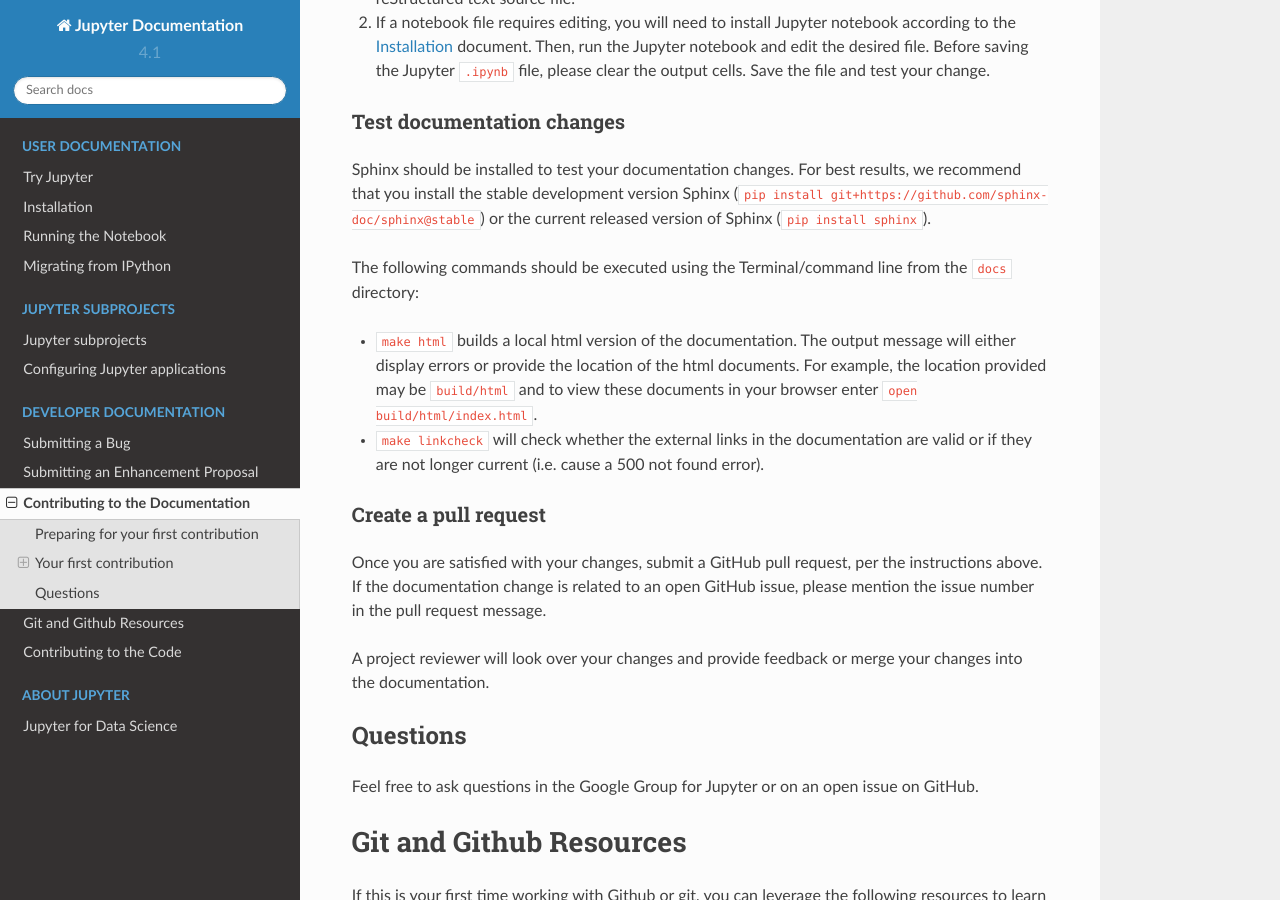
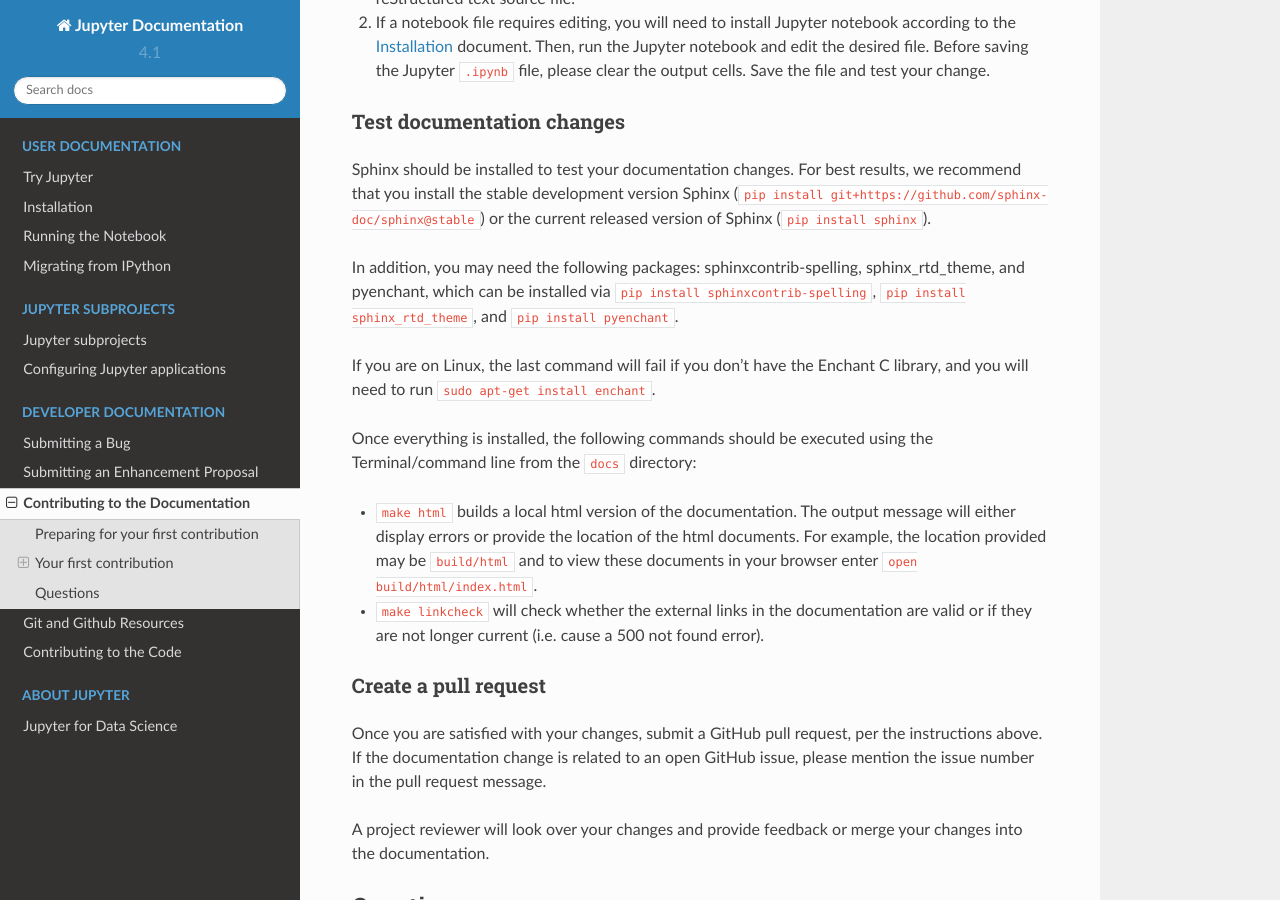
Before and after one commit to jupyter/jupyter, a Sphinx documentation site: the page built from docs/source/contrib_guide_docs.rst, in a window 1280 px wide and 900 px high, scrolled down 796 px. Built offline with Sphinx 7.4.7 and the Read the Docs theme 2.0.0, drawn with Linux system fonts in a browser that asks for light colours; pages that are not in the unit, such as notebooks, are missing from menus.

Commit message:
Added in text about additional requirements for testing docs

```diff
--- a/docs/source/contrib_guide_docs.rst
+++ b/docs/source/contrib_guide_docs.rst
@@ -46,7 +46,11 @@
 (``pip install git+https://github.com/sphinx-doc/sphinx@stable``) or the
 current released version of Sphinx (``pip install sphinx``).
 
-The following commands should be executed using the Terminal/command line from
+In addition, you may need the following packages: sphinxcontrib-spelling, sphinx_rtd_theme, and pyenchant, which can be installed via ``pip install sphinxcontrib-spelling``, ``pip install sphinx_rtd_theme``, and ``pip install pyenchant``.
+
+If you are on Linux, the last command will fail if you don't have the Enchant C library, and you will need to run ``sudo apt-get install enchant``.
+
+Once everything is installed, the following commands should be executed using the Terminal/command line from
 the ``docs`` directory:
 
 * ``make html`` builds a local html version of the documentation. The output
```
